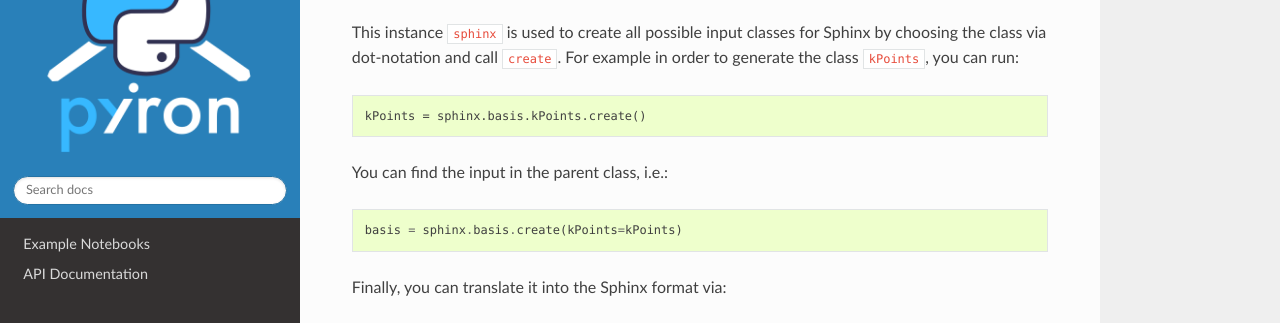
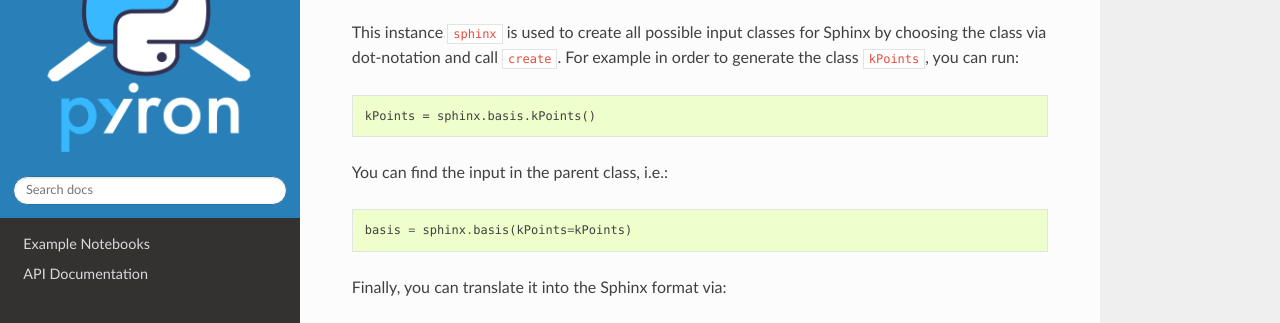
Before and after one commit to pyiron/sphinx_parser, a Sphinx documentation site: the page built from docs/README.md, in a window 1280 px wide and 900 px high, scrolled down 337 px. Shown: the part 151-474 px from the top of the window. Built offline with Sphinx 7.4.7 and the Read the Docs theme 3.1.0, drawn with Linux system fonts in a browser that asks for light colours; some of the changed text lies outside the part shown.

Commit message:
run black and update readme

````diff
--- a/docs/README.md
+++ b/docs/README.md
@@ -18,13 +18,13 @@
 This instance `sphinx` is used to create all possible input classes for Sphinx by choosing the class via dot-notation and call `create`. For example in order to generate the class `kPoints`, you can run:
 
 ```pythoon
-kPoints = sphinx.basis.kPoints.create()
+kPoints = sphinx.basis.kPoints()
 ```
 
 You can find the input in the parent class, i.e.:
 
 ```python
-basis = sphinx.basis.create(kPoints=kPoints)
+basis = sphinx.basis(kPoints=kPoints)
 ```
 
 Finally, you can translate it into the Sphinx format via:
@@ -101,15 +101,15 @@
 structure[1].symbol = "Ni"
 
 struct_group, spin_lst = get_structure_group(structure)
-main_group = sphinx.main.create(scfDiag=sphinx.main.scfDiag.create(maxSteps=10, blockCCG={}))
+main_group = sphinx.main(scfDiag=sphinx.main.scfDiag(maxSteps=10, blockCCG={}))
 pawPot_group = get_paw_from_structure(structure)
-basis_group = sphinx.basis.create(eCut=25, kPoint=sphinx.basis.kPoint.create(coords=3 * [0.5]))
-paw_group = sphinx.PAWHamiltonian.create(xc=1, spinPolarized=False, ekt=0.2)
-initial_guess_group = sphinx.initialGuess.create(
-    waves=sphinx.initialGuess.waves.create(lcao=sphinx.initialGuess.waves.lcao.create()), rho=sphinx.initialGuess.rho.create(atomicOrbitals=True)
+basis_group = sphinx.basis(eCut=25, kPoint=sphinx.basis.kPoint(coords=3 * [0.5]))
+paw_group = sphinx.PAWHamiltonian(xc=1, spinPolarized=False, ekt=0.2)
+initial_guess_group = sphinx.initialGuess(
+    waves=sphinx.initialGuess.waves(lcao=sphinx.initialGuess.waves.lcao()), rho=sphinx.initialGuess.rho(atomicOrbitals=True)
 )
 
-input_sx = sphinx.create(
+input_sx = sphinx(
     pawPot=pawPot_group, structure=struct_group, main=main_group, basis=basis_group, PAWHamiltonian=paw_group, initialGuess=initial_guess_group
 )
 
````
Also changed, not shown: 1 other file.
